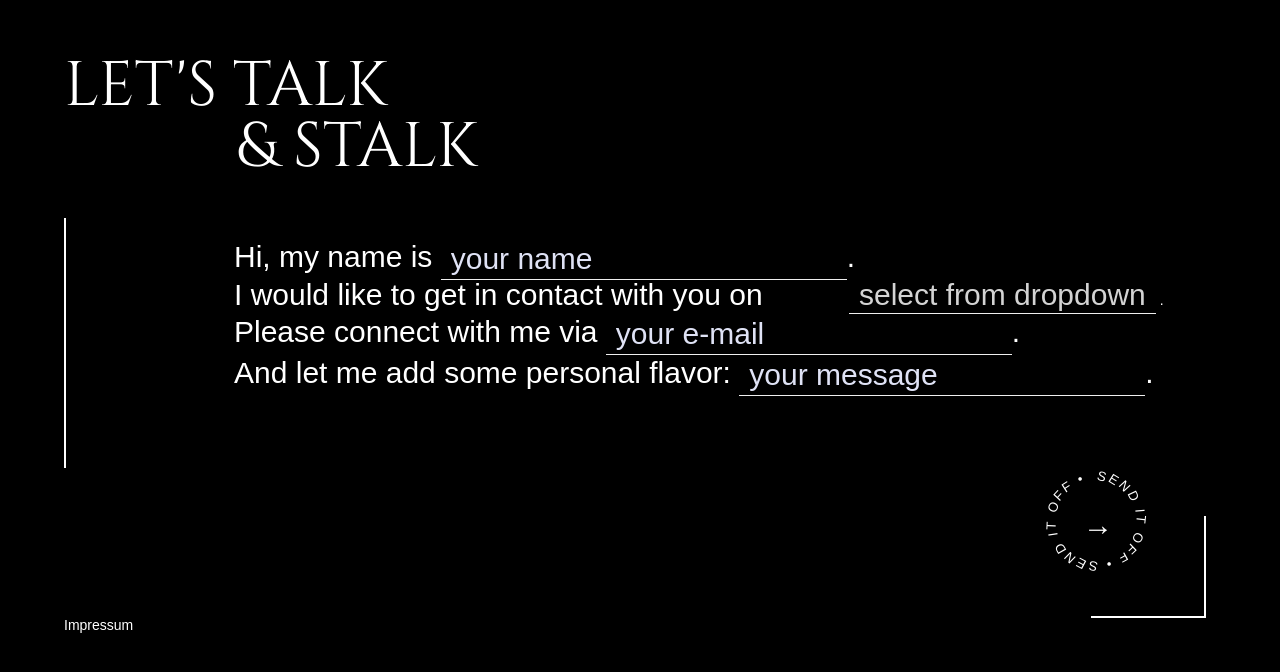
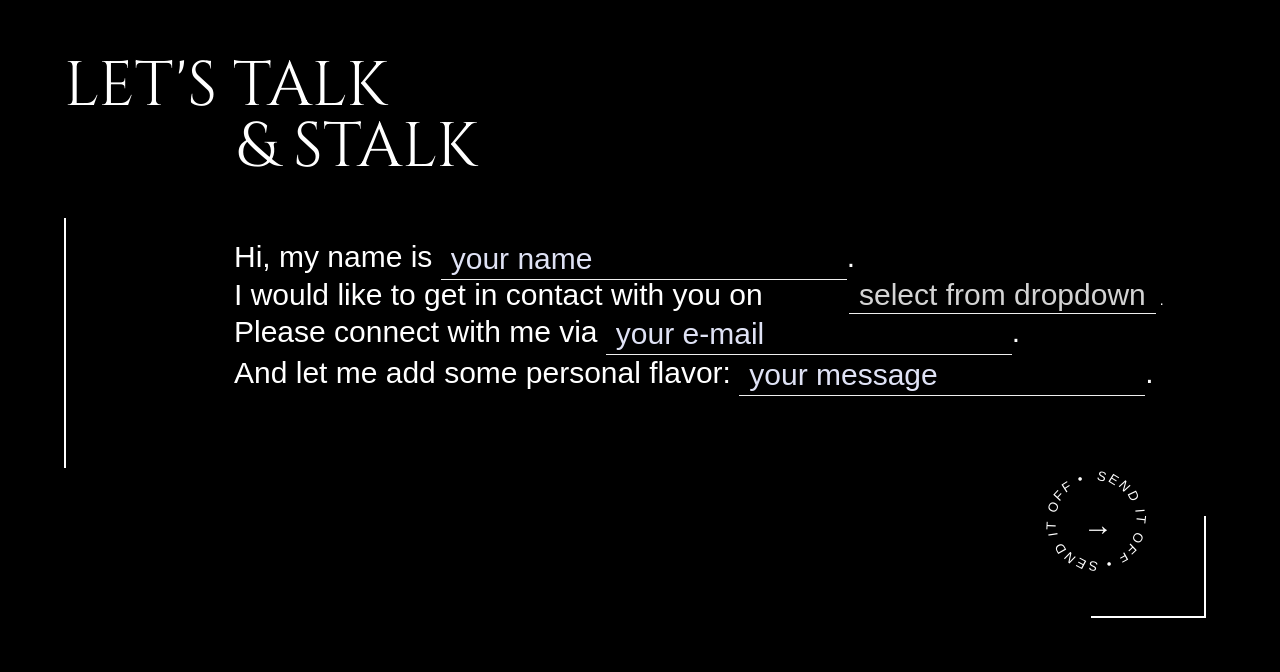
Before and after one commit to LuisaWz/lepore, a website built with webpack: page index.html in a window 1280 px wide. Shown: the part 1606-2278 px from the top of the page. Built offline with nearby package versions, Linux system fonts and the light colour scheme; a web font is replaced by a local one; what smooth-scrollbar would draw is missing.

```diff
--- a/index.html
+++ b/index.html
@@ -237,7 +237,7 @@
                 <div class="endSideBorder"></div>
                 <div class="endBorder"></div>
             </div>
-            <div class="Impressum">Impressum</div>
+            <!-- <div class="Impressum">Impressum</div> -->
             <canvas id="scene"></canvas>
     </main>
     <!-- Latest compiled and minified JavaScript -->
```
